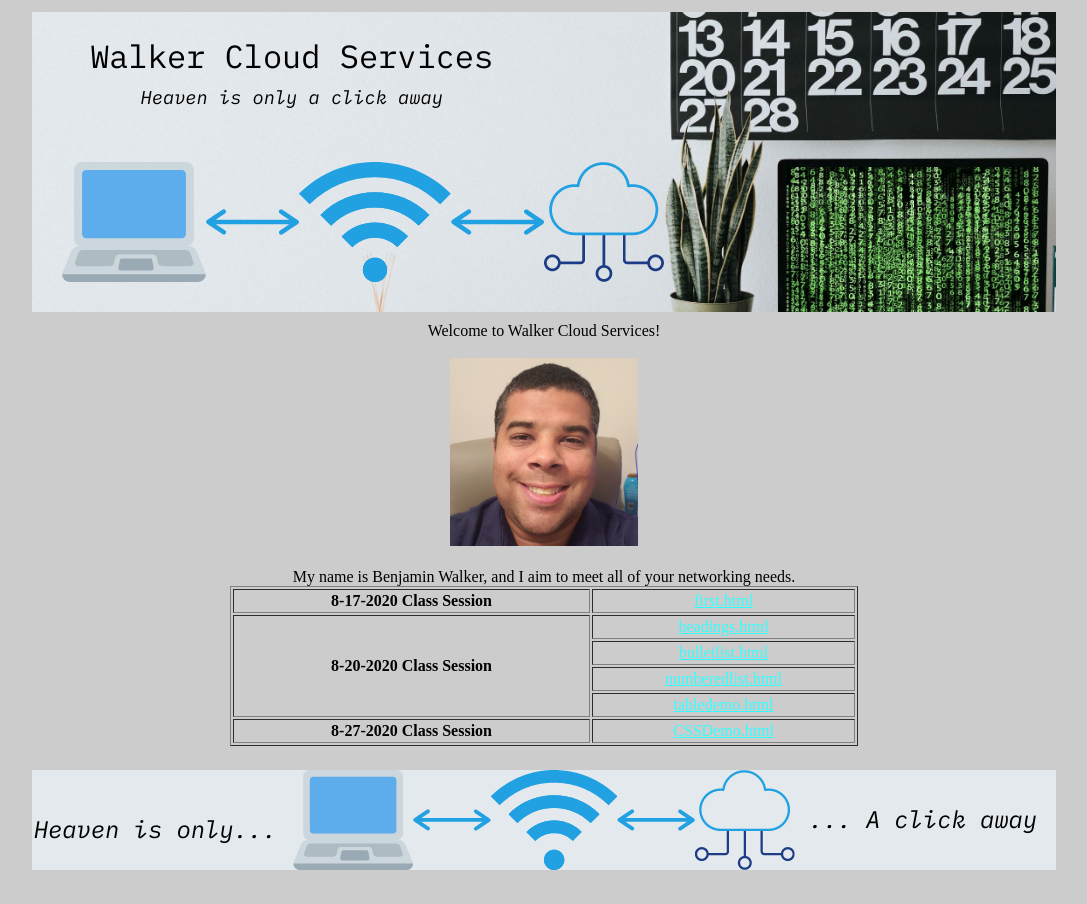
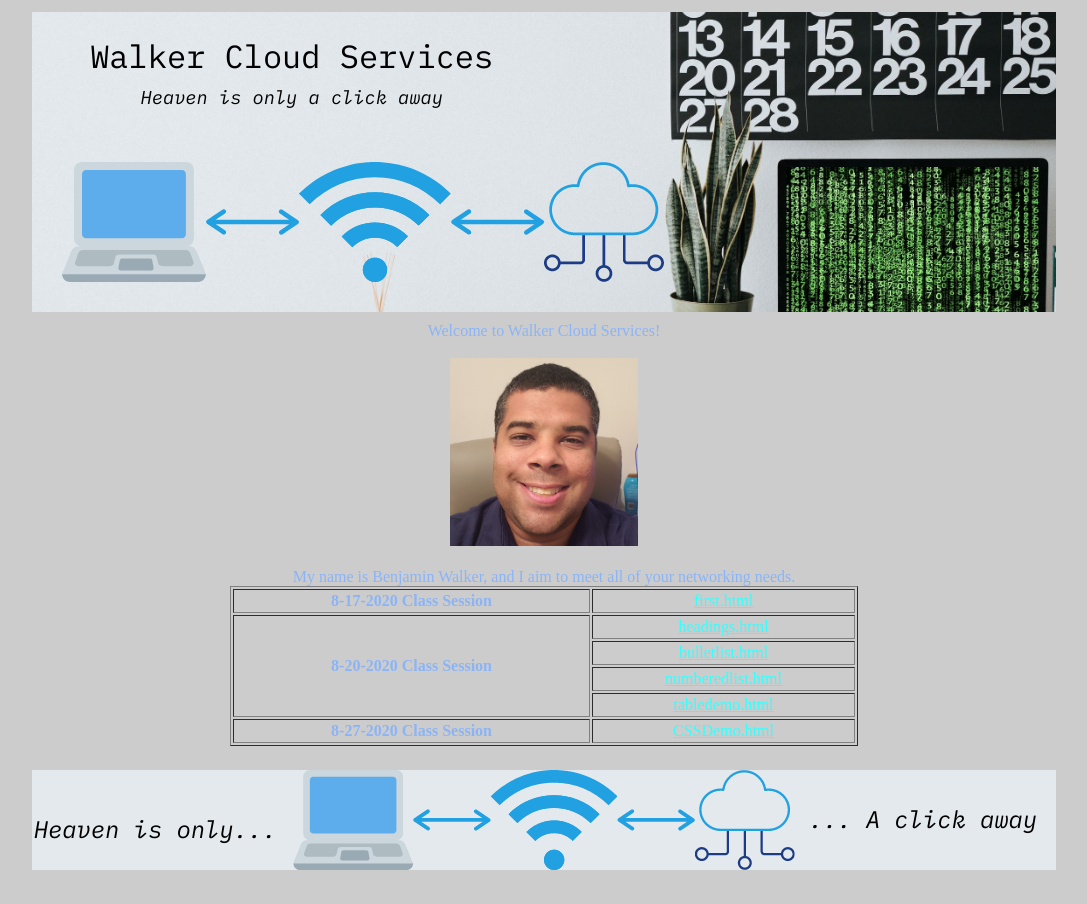
Before and after one commit to bawalker0493/bawalker0493.github.io, a plain HTML site: page index.html in a window 1280 px wide. Shown: the whole page, without its empty margins (96-1183 px from the left). Drawn offline with Linux system fonts and the light colour scheme.

Commit message:
Update index.html

```diff
--- a/index.html
+++ b/index.html
@@ -1,6 +1,6 @@
 <!DOCTYPE html PUBLIC "-//W3C//DTD HTML 4.01//EN" "http://www.w3.org/TR/html4/strict.dtd">
 <html><head>
-<meta content="text/html; charset=ISO-8859-1" http-equiv="content-type"><title>Benjamin Walker Home Page</title></head><body style="color: rgb(0, 0, 0); background-color: rgb(204, 204, 204);" alink="#000099" link="#33ffff" vlink="#990099">
+<meta content="text/html; charset=ISO-8859-1" http-equiv="content-type"><title>Benjamin Walker Home Page</title></head><body style="color: #8bb4f7; background-color: rgb(204, 204, 204);" alink="#000099" link="#33ffff" vlink="#990099">
 
 <table style="text-align: left; width: 100%;" border="0" cellpadding="2" cellspacing="2">
   <tbody>
```
